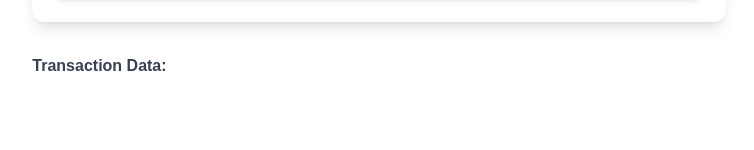
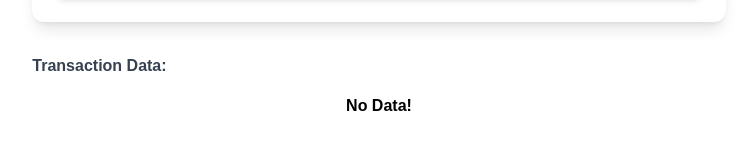
Before and after one commit to AydinTuna/raw-transaction-parser, a Next.js app: page /bitcoin in a window 1280 px wide. Shown: the part 352-502 px from the top of the page, without its empty margins (261-1015 px from the left). Built offline with nearby package versions, Linux system fonts and the light colour scheme.

Commit message:
null data error handling

```diff
--- a/app/bitcoin/page.tsx
+++ b/app/bitcoin/page.tsx
@@ -79,9 +79,9 @@ export default function Page() {
                 {loading && <p className="text-black mt-4 font-bold w-full text-center">Loading...</p>}
                 {transaction && !loading ? (
                     <RawTransaction rawTxDataJson={transaction} />
-                ) : (parsedTransaction || rawTxDataSession || rawTxData) && !loading ? (
+                ) : (parsedTransaction || rawTxDataSession) && rawTxDataSession !== null && !loading ? (
                     <RawTransaction rawTxDataJson={parsedTransaction || JSON.parse(rawTxDataSession)} />
-                ) : null}
+                ) : !loading && <p className="text-black mt-4 font-bold w-full text-center">No Data!</p>}
             </div>
         </div>
     );
```
